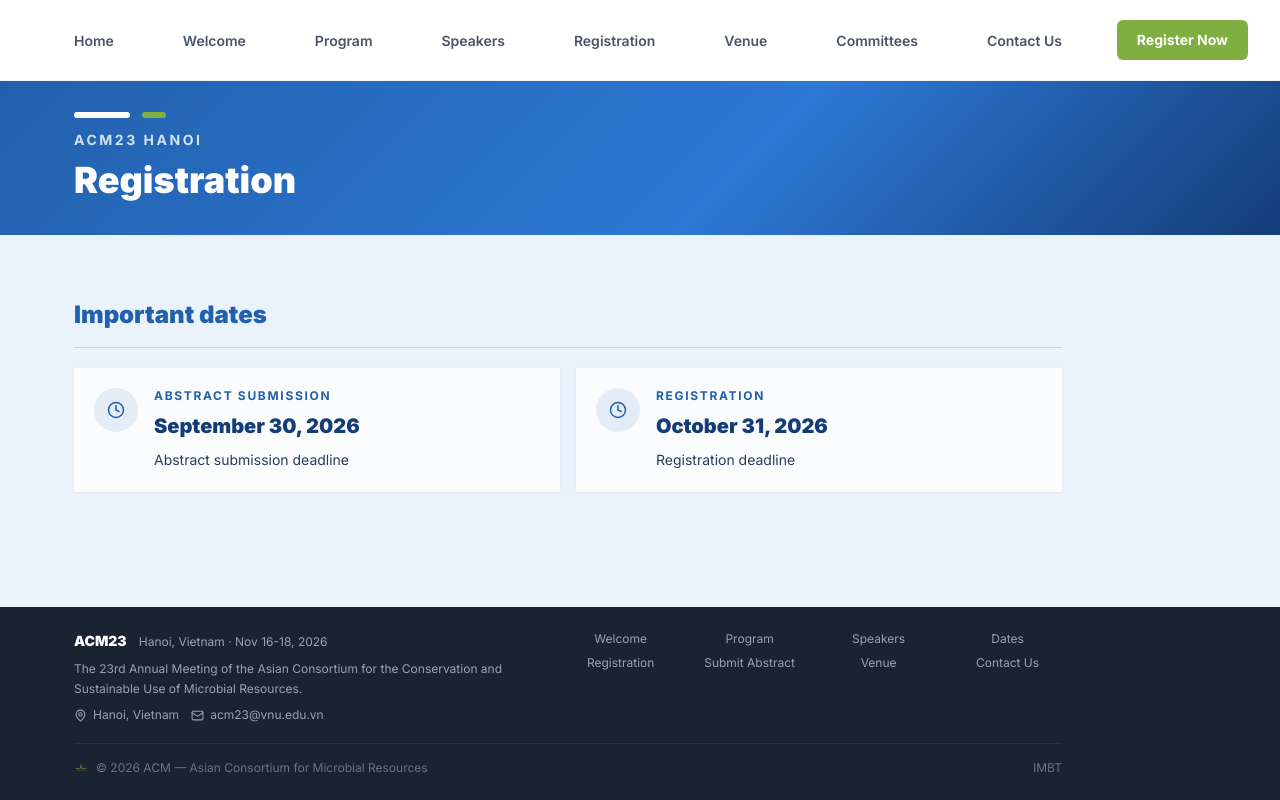
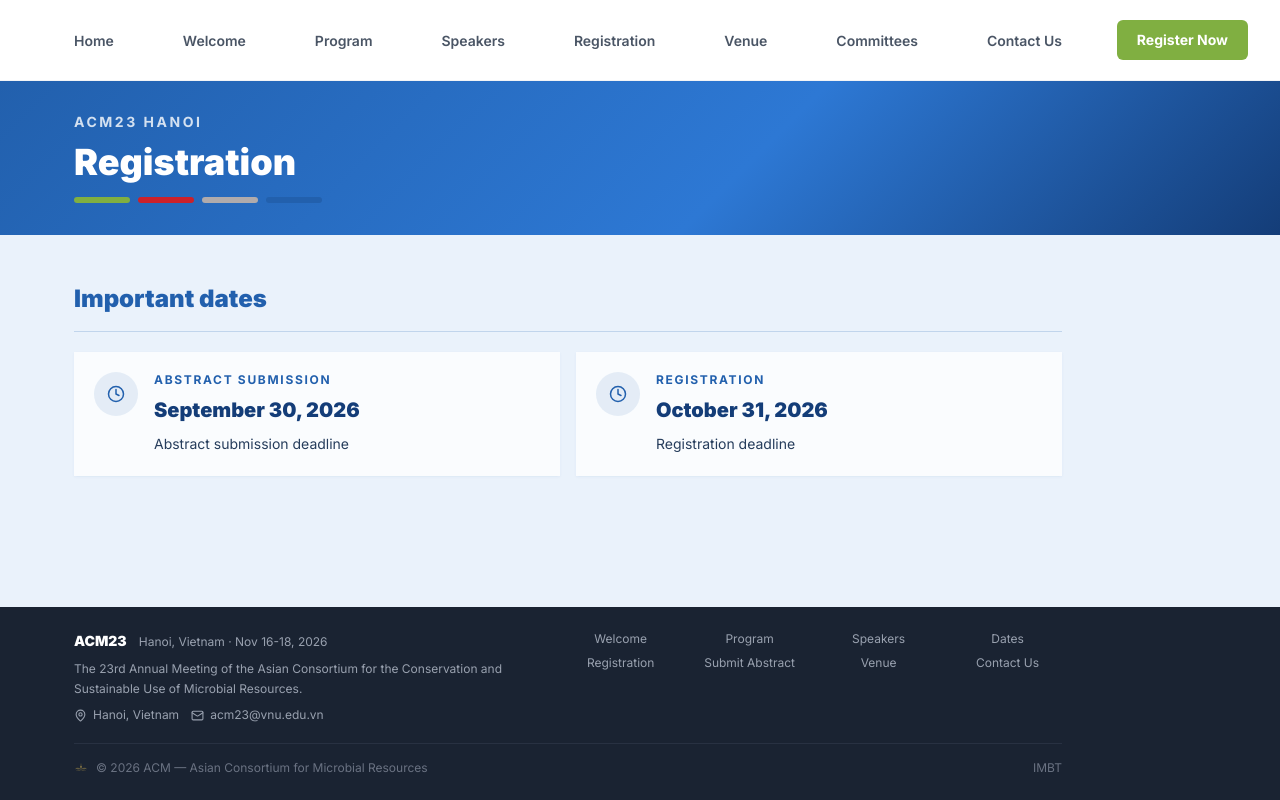
Before and after one commit to monkira99/acm2026, a Next.js app: page /dates in a window 1280 px wide. Built offline with nearby package versions, Linux system fonts and the light colour scheme.

Commit message:
fix(layout): adjust padding for content-rail in multiple pages for consistency

```diff
--- a/src/app/abstract/page.tsx
+++ b/src/app/abstract/page.tsx
@@ -26,7 +26,7 @@ export default function AbstractPage() {
         subtitle=""
       />
 
-      <div className="content-rail py-12 sm:py-16">
+      <div className="content-rail pb-12 pt-8 sm:pb-16 sm:pt-12">
         <div className="grid min-w-0 gap-6 lg:grid-cols-[0.95fr_1.35fr]">
           <aside className="min-w-0 space-y-5">
             <section className="min-w-0 bg-white/85 px-5 py-6 shadow-sm shadow-[#2260AD]/5 sm:px-6">
--- a/src/app/abstract/success/page.tsx
+++ b/src/app/abstract/success/page.tsx
@@ -18,7 +18,7 @@ export default async function AbstractSuccessPage({
         subtitle="Thank you for contributing to ACM23 Hanoi 2026."
       />
 
-      <div className="mx-auto max-w-3xl px-4 py-12 sm:px-6 sm:py-16 lg:px-8">
+      <div className="mx-auto max-w-3xl px-4 pb-12 pt-8 sm:px-6 sm:pb-16 sm:pt-12 lg:px-8">
         <div className="bg-white/85 px-6 py-10 text-center shadow-sm shadow-[#2260AD]/5 sm:px-10">
           <div className="mx-auto mb-6 inline-flex h-16 w-16 items-center justify-center rounded-full bg-[#80AF41]/15">
             <CheckCircle2
--- a/src/app/committees/page.tsx
+++ b/src/app/committees/page.tsx
@@ -20,7 +20,7 @@ export default function CommitteesPage() {
     <div className="bg-[#EAF2FB]">
       <SectionHero title="Committees" />
 
-      <div className="content-rail py-12 sm:py-16">
+      <div className="content-rail pb-12 pt-8 sm:pb-16 sm:pt-12">
         {scientificCommittee && (
           <section>
             <ScientificCommitteeCarousel
--- a/src/app/contact/page.tsx
+++ b/src/app/contact/page.tsx
@@ -24,7 +24,7 @@ export default function ContactPage() {
     <div className="bg-[#EAF2FB]">
       <SectionHero title="Contact us" />
 
-      <div className="content-rail py-12 sm:py-16">
+      <div className="content-rail pb-12 pt-8 sm:pb-16 sm:pt-12">
         <div className="mb-8 flex flex-col gap-1 border-b border-[#2260AD]/20 pb-4 sm:flex-row sm:items-end sm:justify-between">
           <h2 className="text-2xl font-black text-[#2260AD]">
             Organizing Team
--- a/src/app/dates/page.tsx
+++ b/src/app/dates/page.tsx
@@ -10,7 +10,7 @@ export default function DatesPage() {
     <div className="bg-[#EAF2FB]">
       <SectionHero title="Registration" />
 
-      <div className="content-rail py-12 sm:py-16">
+      <div className="content-rail pb-12 pt-8 sm:pb-16 sm:pt-12">
         <section>
           <div className="mb-5 flex flex-col gap-1 border-b border-[#2260AD]/20 pb-4 sm:flex-row sm:items-end sm:justify-between">
             <h2 className="text-2xl font-black text-[#2260AD]">
--- a/src/app/program/page.tsx
+++ b/src/app/program/page.tsx
@@ -13,7 +13,7 @@ export default function ProgramPage() {
     <div className="bg-[#EAF2FB]">
       <SectionHero title="Scientific program" />
 
-      <div className="content-rail py-12 sm:py-16">
+      <div className="content-rail pb-12 pt-8 sm:pb-16 sm:pt-12">
         <div className="space-y-10">
           {program.map((day) => (
             <section key={day.id}>
--- a/src/app/registration/page.tsx
+++ b/src/app/registration/page.tsx
@@ -13,7 +13,7 @@ export default function RegistrationPage() {
     <div className="bg-[#EAF2FB]">
       <SectionHero title="Registration" />
 
-      <div className="content-rail py-12 sm:py-16">
+      <div className="content-rail pb-12 pt-8 sm:pb-16 sm:pt-12">
         <div className="mb-8 flex flex-col gap-1 border-b border-[#2260AD]/20 pb-4 sm:flex-row sm:items-end sm:justify-between">
           <h2 className="text-2xl font-black text-[#2260AD]">
             Register for ACM23
--- a/src/app/speakers/page.tsx
+++ b/src/app/speakers/page.tsx
@@ -13,7 +13,7 @@ export default function SpeakersPage() {
     <div className="bg-[#EAF2FB]">
       <SectionHero title="Keynote speakers" />
 
-      <div className="content-rail py-12 sm:py-16">
+      <div className="content-rail pb-12 pt-8 sm:pb-16 sm:pt-12">
         <div className="mb-8 flex flex-col gap-1 border-b border-[#2260AD]/20 pb-4 sm:flex-row sm:items-end sm:justify-between">
           <h2 className="text-2xl font-black text-[#2260AD]">
             Featured talks
--- a/src/app/venue/page.tsx
+++ b/src/app/venue/page.tsx
@@ -35,7 +35,7 @@ export default function VenuePage() {
     <div className="bg-[#EAF2FB]">
       <SectionHero title="Venue & Travel" />
 
-      <div className="content-rail py-12 sm:py-16">
+      <div className="content-rail pb-12 pt-8 sm:pb-16 sm:pt-12">
         <section>
           <div className="mb-5 flex flex-col gap-1 border-b border-[#2260AD]/20 pb-4 sm:flex-row sm:items-end sm:justify-between">
             <h2 className="text-2xl font-black text-[#2260AD]">
--- a/src/app/welcome/page.tsx
+++ b/src/app/welcome/page.tsx
@@ -1,6 +1,5 @@
 import type { Metadata } from "next";
 import Image from "next/image";
-import { LotusDecor } from "@/components/cultural";
 import { SectionHero } from "@/components/ui/section-hero";
 
 export const metadata: Metadata = {
@@ -25,8 +24,7 @@ export default function WelcomePage() {
     <div className="bg-[#EAF2FB]">
       <SectionHero title="Welcome letter" />
 
-      <article className="mx-auto max-w-4xl px-4 py-14 sm:px-6 sm:py-20 lg:px-8">
-
+      <article className="mx-auto max-w-4xl px-4 pb-14 pt-8 sm:px-6 sm:pb-20 sm:pt-12 lg:px-8">
         <div className="mb-8 flex justify-start">
           <div className="relative h-28 w-28 overflow-hidden rounded-full border-4 border-white bg-[#F3F7FC] shadow-lg shadow-[#2260AD]/15 ring-1 ring-[#2260AD]/15 sm:h-32 sm:w-32">
             <Image
--- a/src/components/ui/section-hero.tsx
+++ b/src/components/ui/section-hero.tsx
@@ -18,12 +18,6 @@ export function SectionHero({
           compact ? "py-6 sm:py-8" : "py-14 sm:py-16"
         }`}
       >
-        <div
-          className={`flex items-center gap-3 ${compact ? "mb-3" : "mb-5"}`}
-        >
-          <span className="h-1.5 w-14 rounded-full bg-white" />
-          <span className="h-1.5 w-6 rounded-full bg-[#80AF41]" />
-        </div>
         <p
           className={`text-sm font-bold uppercase tracking-[0.18em] text-white/80 ${
             compact ? "mb-2" : "mb-3"
@@ -43,6 +37,14 @@ export function SectionHero({
             {subtitle}
           </p>
         )}
+        <div
+          className={`flex items-center gap-2 ${compact ? "mt-3" : "mt-5"}`}
+        >
+          <span className="h-1.5 w-14 rounded-full bg-[#80AF41]" />
+          <span className="h-1.5 w-14 rounded-full bg-[#CC212A]" />
+          <span className="h-1.5 w-14 rounded-full bg-[#B0ABAC]" />
+          <span className="h-1.5 w-14 rounded-full bg-[#2260AD]" />
+        </div>
       </div>
     </section>
   );
```
